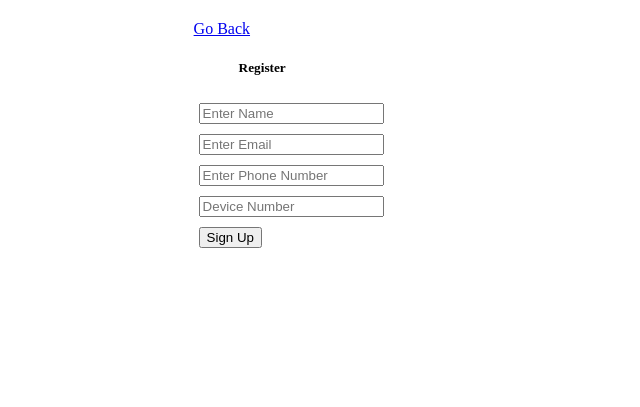
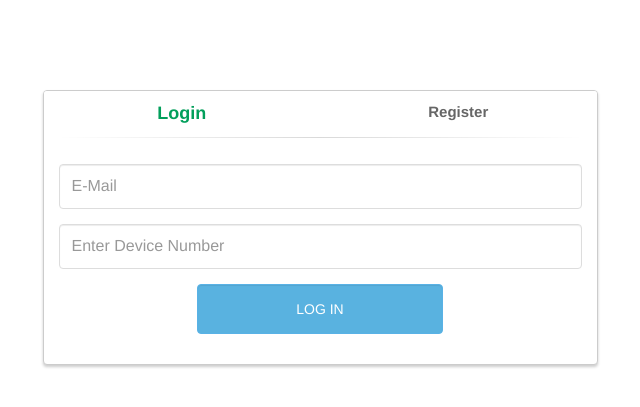
Before and after one commit to Cnovotn/DeployedGlimpse, a Django app: page /registerPage in a window 1280 px wide. Shown: the top 407 px of the page, without its empty margins (320-960 px from the left). Run offline with Django 3.2, Linux system fonts and the light colour scheme; parts of the project's set-up code (start-up, migrations or seed data) failed here and were passed over; some libraries are stand-ins or nearby versions.

Commit message:
Update registerPage.html
Added css features

```diff
--- a/apps/glimpse_app/templates/registerPage.html
+++ b/apps/glimpse_app/templates/registerPage.html
@@ -5,47 +5,206 @@
     <meta http-equiv="X-UA-Compatible" content="IE=edge">
     <title>Event Page</title>
     <meta name="viewport" content="width=device-width, initial-scale=1">
-    <!-- <link rel="stylesheet" type="text/css" media="screen" href="main.css" />
-    <script src="main.js"></script> -->
+    <!-- Latest compiled and minified CSS -->
+  <link rel="stylesheet" href="https://maxcdn.bootstrapcdn.com/bootstrap/3.3.7/css/bootstrap.min.css">
+
+  <!-- jQuery library -->
+  <script src="https://ajax.googleapis.com/ajax/libs/jquery/3.3.1/jquery.min.js"></script>
+
+  <!-- Latest compiled JavaScript -->
+  <script src="https://maxcdn.bootstrapcdn.com/bootstrap/3.3.7/js/bootstrap.min.js"></script>
+</head>
 <style>
-.centerHorizontal{
-        text-align: center;
+    body {
+        padding-top: 90px;
     }
-.inputBox{
-    margin-top: 20px;
-    width: 150px;
-    height: 154px;
-    position: relative;
-    left: 40%;
+    .panel-login {
+    	border-color: #ccc;
+    	-webkit-box-shadow: 0px 2px 3px 0px rgba(0,0,0,0.2);
+    	-moz-box-shadow: 0px 2px 3px 0px rgba(0,0,0,0.2);
+    	box-shadow: 0px 2px 3px 0px rgba(0,0,0,0.2);
     }
-input{
-    margin: 5px;
+    .panel-login>.panel-heading {
+    	color: #00415d;
+    	background-color: #fff;
+    	border-color: #fff;
+    	text-align:center;
     }
-h5{
-    margin-left: 45px;
+    .panel-login>.panel-heading a{
+    	text-decoration: none;
+    	color: #666;
+    	font-weight: bold;
+    	font-size: 15px;
+    	-webkit-transition: all 0.1s linear;
+    	-moz-transition: all 0.1s linear;
+    	transition: all 0.1s linear;
     }
+    .panel-login>.panel-heading a.active{
+    	color: #029f5b;
+    	font-size: 18px;
+    }
+    .panel-login>.panel-heading hr{
+    	margin-top: 10px;
+    	margin-bottom: 0px;
+    	clear: both;
+    	border: 0;
+    	height: 1px;
+    	background-image: -webkit-linear-gradient(left,rgba(0, 0, 0, 0),rgba(0, 0, 0, 0.15),rgba(0, 0, 0, 0));
+    	background-image: -moz-linear-gradient(left,rgba(0,0,0,0),rgba(0,0,0,0.15),rgba(0,0,0,0));
+    	background-image: -ms-linear-gradient(left,rgba(0,0,0,0),rgba(0,0,0,0.15),rgba(0,0,0,0));
+    	background-image: -o-linear-gradient(left,rgba(0,0,0,0),rgba(0,0,0,0.15),rgba(0,0,0,0));
+    }
+    .panel-login input[type="text"],.panel-login input[type="email"],.panel-login input[type="password"] {
+    	height: 45px;
+    	border: 1px solid #ddd;
+    	font-size: 16px;
+    	-webkit-transition: all 0.1s linear;
+    	-moz-transition: all 0.1s linear;
+    	transition: all 0.1s linear;
+    }
+    .panel-login input:hover,
+    .panel-login input:focus {
+    	outline:none;
+    	-webkit-box-shadow: none;
+    	-moz-box-shadow: none;
+    	box-shadow: none;
+    	border-color: #ccc;
+    }
+    .btn-login {
+    	background-color: #59B2E0;
+    	outline: none;
+    	color: #fff;
+    	font-size: 14px;
+    	height: auto;
+    	font-weight: normal;
+    	padding: 14px 0;
+    	text-transform: uppercase;
+    	border-color: #59B2E6;
+    }
+    .btn-login:hover,
+    .btn-login:focus {
+    	color: #fff;
+    	background-color: #53A3CD;
+    	border-color: #53A3CD;
+    }
+    .forgot-password {
+    	text-decoration: underline;
+    	color: #888;
+    }
+    .forgot-password:hover,
+    .forgot-password:focus {
+    	text-decoration: underline;
+    	color: #666;
+    }
+
+    .btn-register {
+    	background-color: #1CB94E;
+    	outline: none;
+    	color: #fff;
+    	font-size: 14px;
+    	height: auto;
+    	font-weight: normal;
+    	padding: 14px 0;
+    	text-transform: uppercase;
+    	border-color: #1CB94A;
+    }
+    .btn-register:hover,
+    .btn-register:focus {
+    	color: #fff;
+    	background-color: #1CA347;
+    	border-color: #1CA347;
+    }
+
 </style>
-</head>
-<body>
-    <div class="mainContainer">
-        <div class="inputBox">
-            <a href="/">Go Back</a>
-            <form action="/createUser" method="POST">
+<div class="container">
+    	<div class="row">
+			<div class="col-md-6 col-md-offset-3">
+				<div class="panel panel-login">
+					<div class="panel-heading">
+						<div class="row">
+							<div class="col-xs-6">
+								<a href="#" class="active" id="login-form-link">Login</a>
+							</div>
+							<div class="col-xs-6">
+								<a href="#" id="register-form-link">Register</a>
+							</div>
+						</div>
+						<hr>
+					</div>
+					<div class="panel-body">
+						<div class="row">
+							<div class="col-lg-12">
+								<form id="login-form" action="/login" method="POST" role="form" style="display: block;">
                                     {% csrf_token %}
-                <h5>Register</h5>
-                <input type="text" placeholder="Enter Name" name="usersName">
-                <input type="email" placeholder="Enter Email" name="usersEmail">
-                <input type="text" placeholder="Enter Phone Number" name="usersPhone">
-                <input type="text" placeholder="Device Number" name="deviceNumber">
-                <input type="submit" value="Sign Up">
+									<div class="form-group">
+										<input type="text" name="emailsLogin" id="username" tabindex="1" class="form-control" placeholder="E-Mail" value="">
+									</div>
+									<div class="form-group">
+										<input type="password" name="deviceNumber" id="password" tabindex="2" class="form-control" placeholder="Enter Device Number">
+									</div>
+									<div class="form-group">
+										<div class="row">
+											<div class="col-sm-6 col-sm-offset-3">
+												<input type="submit" name="login-submit" id="login-submit" tabindex="4" class="form-control btn btn-login" value="Log In">
+											</div>
+										</div>
+									</div>
 								</form>
+								<form id="register-form" action="/createUser" method="POST" role="form" style="display: none;">
+                                    {% csrf_token %}
+                                    <div class="form-group">
+										<input type="text" name="usersName" id="users-name" tabindex="1" class="form-control" placeholder="Name" value="">
 									</div>
+									<div class="form-group">
+										<input type="email" name="usersEmail" id="users-email" tabindex="1" class="form-control" placeholder="Email Address" value="">
+									</div>
+									<div class="form-group">
+										<input type="text" name="usersPhone" id="users-phone" tabindex="2" class="form-control" placeholder="Phone Number">
+									</div>
+                                    <div class="form-group">
+                                        <input type="text" name="deviceNumber" class="form-control" placeholder="Device Number">
+                                    </div>
+									<div class="form-group">
+										<div class="row">
+											<div class="col-sm-6 col-sm-offset-3">
+												<input type="submit" name="register-submit" id="register-submit" tabindex="4" class="form-control btn btn-register" value="Sign Up">
+											</div>
+										</div>
+									</div>
+                                </form>
                                 {% if messages %}
-        <ul class="messages"> <!-- This is where all of the error messages would be printed-->
+                                    <h3 style="text-align: center"><u>Please Fix The Following Errors</u></h3>
                                     {% for message in messages %}
-            <li><p>{{ message }}</p></li>
+                                    <p style="text-align: center">{{ message }}</p>
                                     {% endfor %}
-        </ul>
                                 {% endif %}
-</body>
+							</div>
+						</div>
+					</div>
+				</div>
+			</div>
+		</div>
+	</div>
+<script>
+
+    $(function() {
+
+      $('#login-form-link').click(function(e) {
+  		$("#login-form").delay(100).fadeIn(100);
+   		$("#register-form").fadeOut(100);
+  		$('#register-form-link').removeClass('active');
+  		$(this).addClass('active');
+  		e.preventDefault();
+  	});
+  	$('#register-form-link').click(function(e) {
+  		$("#register-form").delay(100).fadeIn(100);
+   		$("#login-form").fadeOut(100);
+  		$('#login-form-link').removeClass('active');
+  		$(this).addClass('active');
+  		e.preventDefault();
+  	});
+
+    });
+
+</script>
 </html>
```
Lines whose indentation alone changed are shown as unchanged.
